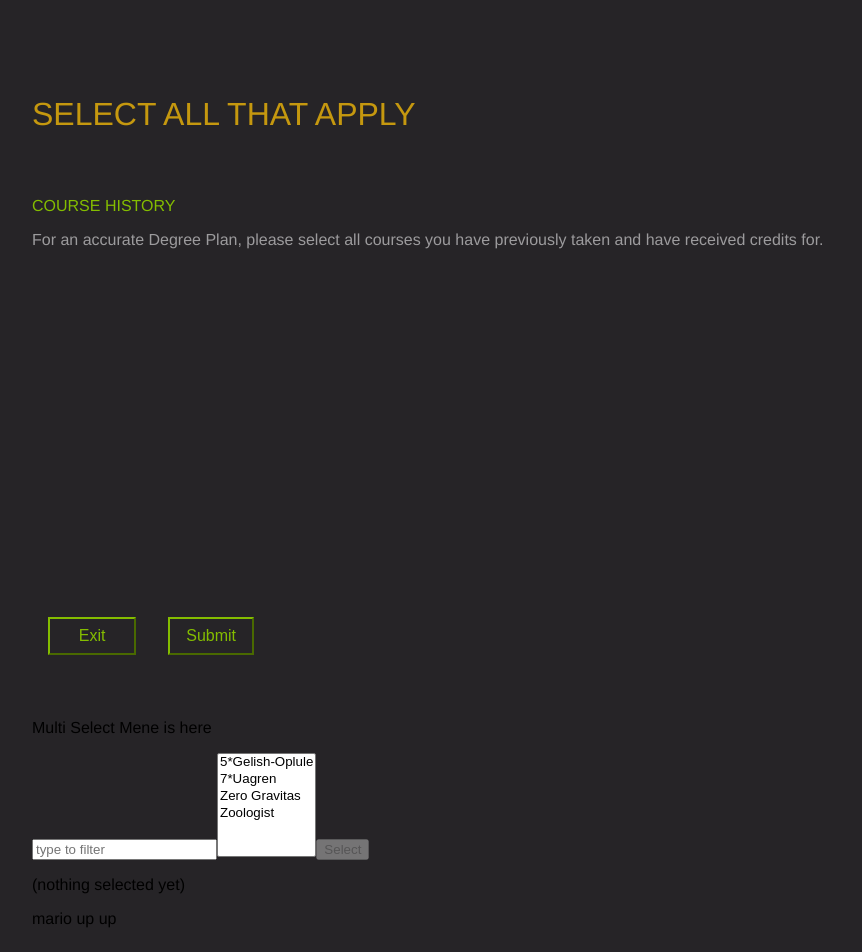
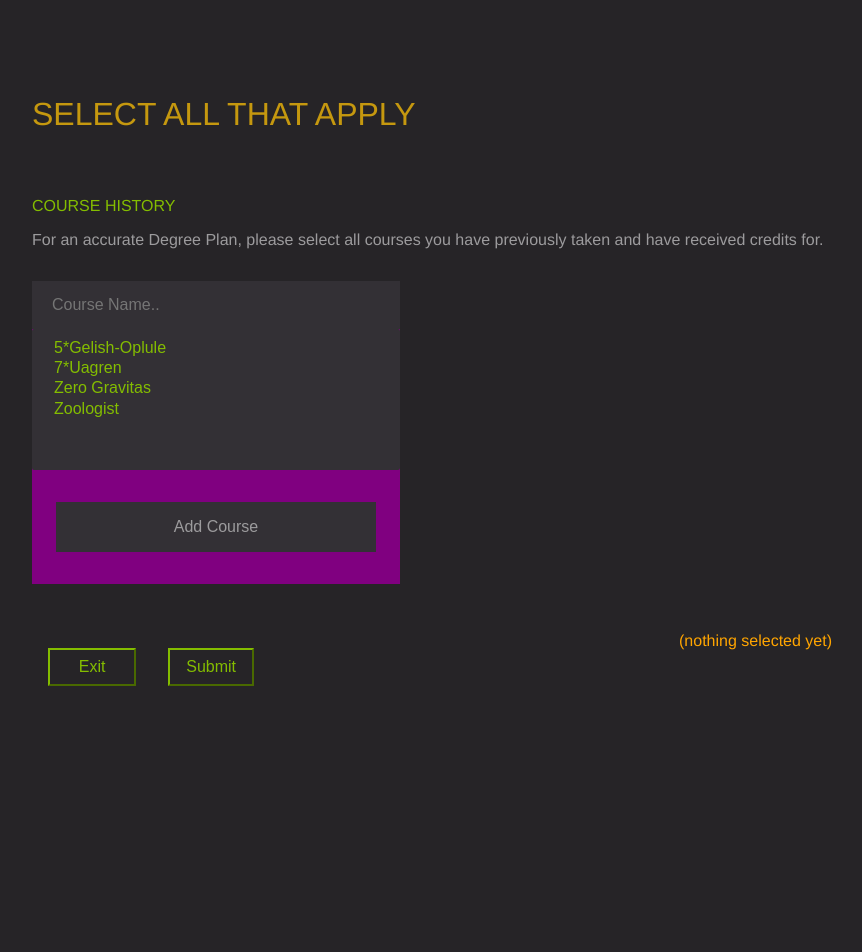
Before and after one commit to UBCO-COSC499-Winter-2018-Term-1-2/visual-course-planner, a React app in the folder client/: page /course-history in a window 1280 px wide. Shown: the top 952 px of the page, without its empty margins (32-894 px from the left). After the commit the page ends 800 px from the top, so only its background shows below. Built offline with nearby package versions, Linux system fonts and the light colour scheme.

Commit message:
updated files for the filterd multi select menu

```diff
--- a/client/package.json
+++ b/client/package.json
@@ -45,6 +45,7 @@
     "react-app-polyfill": "^0.1.3",
     "react-dev-utils": "^6.1.1",
     "react-dom": "^16.6.3",
+    "react-filtered-multiselect": "^0.5.1",
     "react-router-dom": "^4.3.1",
     "resolve": "1.8.1",
     "sass-loader": "7.1.0",
--- a/client/src/components/Input/input.js
+++ b/client/src/components/Input/input.js
@@ -31,12 +31,23 @@ const input = ( props ) => {
       value={props.value}
       onChange={props.changed} />;
     break;
+
   case ( 'textarea' ):
     inputElement = <textarea
       className={inputStyling.join(' ')}
       {...props.elementConfig}
       value={props.value}
       onChange={props.changed} />;
+    break;
+
+  case ( 'checkbox' ):
+    inputElement = <input
+      type="checkbox"
+      className={inputStyling.join(' ')}
+      {...props.elementConfig}
+      value={props.value}
+      onChange={props.changed} />;
+
     break;
 
   case ( 'list' ):
--- a/client/src/components/PreviousCourses/PreviousCourses.js
+++ b/client/src/components/PreviousCourses/PreviousCourses.js
@@ -3,7 +3,7 @@ import '../PreviousCourses/PreviousCourses.css';
 // import '../Login/LoginInterface.css';
 import { Link } from 'react-router-dom';
 // import Input from '../Input/input';
-import FilteredMultiSelect from '../PreviousCourses/multiSelectMenu.js';
+import FilteredMultiSelect from '../FilterMultiSelect/multiSelectMenu.js';
 
 // NOTES:
 // Must change form so every element is not required other than matching input element (ie. newpassword + renter New Password)
@@ -166,39 +166,42 @@ class previousCourses extends Component {
               you have previously taken and have received credits for.
               </p>
 
-              <ol className="course-list">
-                {/* {form}  */}
-              </ol>
+              {/* <ol className="course-list"> */}
+              {/* {form}  */}
+              {/* </ol> */}
+
+
+              <FilteredMultiSelect
+                onChange={this.handleSelectionChange}
+                options={CULTURE_SHIPS}
+                selectedOptions={selectedShips}
+                textProp="name"
+                valueProp="id"
+                buttonText="Add Course"
+                placeholder="Course Name.."
+                className="yoshi"
+              />
+              <div className="added-courses">
+                {selectedShips.length === 0 && <p>(nothing selected yet)</p>}
+                {selectedShips.length > 0 &&
+                <ul>
+                  {selectedShips.map((ship, i) =>
+                    <li className="taken-courses-added" key={ship.id}>
+                      {`${ship.name} `}
+                      <button type="button" onClick={() => this.handleDeselect(i)}>
+                      &times;
+                      </button>
+                    </li>)}
+                </ul>}
+              </div>
 
               <div className="btn-div">
                 <button className="exit-green-borderbtn"><Link to = "/main">Exit</Link></button>
                 <button className="green-borderbtn"><Link to = "/main">Submit</Link></button>
               </div>
 
-
-              <p>Multi Select Mene is here</p>
-              <FilteredMultiSelect
-                onChange={this.handleSelectionChange}
-                options={CULTURE_SHIPS}
-                selectedOptions={selectedShips}
-                textProp="name"
-                valueProp="id"
-              />
-              {selectedShips.length === 0 && <p>(nothing selected yet)</p>}
-              {selectedShips.length > 0 && <ul>
-                {selectedShips.map((ship, i) => <li key={ship.id}>
-                  {`${ship.name} `}
-                  <button type="button" onClick={() => this.handleDeselect(i)}>
-                   &times;
-                  </button>
-                </li>)}
-              </ul>}
-
-              <p>mario up up </p>
             </div>
             <div className="right-menu">
-
-
             </div>
           </div>
 
--- a/client/src/components/PreviousCourses/multiSelectMenu.js
+++ /dev/null
@@ -1,231 +0,0 @@
-import t from 'prop-types';
-import React, { Component } from 'react';
-
-function makeLookup(arr, prop) {
-  let lkup = {};
-  for (let i = 0, l = arr.length; i < l; i++) {
-    if (prop) {
-      lkup[arr[i][prop]] = true;
-    }
-    else {
-      lkup[arr[i]] = true;
-    }
-  }
-  return lkup;
-}
-
-function getItemsByProp(arr, prop, values) {
-  let items = [];
-  let found = 0;
-  let valuesLookup = makeLookup(values);
-  for (let i = 0, la = arr.length, lv = values.length;
-    i < la && found < lv;
-    i++) {
-    if (valuesLookup[arr[i][prop]]) {
-      items.push(arr[i]);
-      found++;
-    }
-  }
-  return items;
-}
-
-const DEFAULT_CLASS_NAMES = {
-  button: 'FilteredMultiSelect__button',
-  buttonActive: 'FilteredMultiSelect__button--active',
-  filter: 'FilteredMultiSelect__filter',
-  select: 'FilteredMultiSelect__select'
-};
-
-class FilteredMultiSelect extends Component {
-  static propTypes = {
-    onChange: t.func.isRequired,
-    options: t.array.isRequired,
-
-    buttonText: t.string,
-    className: t.string,
-    classNames: t.object,
-    defaultFilter: t.string,
-    disabled: t.bool,
-    placeholder: t.string,
-    selectedOptions: t.array,
-    showFilter: t.bool,
-    size: t.number,
-    textProp: t.string,
-    valueProp: t.string,
-  }
-
-  static defaultProps = {
-    buttonText: 'Select',
-    className: 'FilteredMultiSelect',
-    classNames: {},
-    defaultFilter: '',
-    disabled: false,
-    placeholder: 'type to filter',
-    selectedOptions: [],
-    showFilter: true,
-    size: 6,
-    textProp: 'text',
-    valueProp: 'value',
-  }
-
-  constructor(props) {
-    super(props);
-
-    let {defaultFilter, selectedOptions} = props;
-    this.state = {
-      // Filter text
-      filter: defaultFilter,
-      // Options which haven't been selected and match the filter text
-      filteredOptions: this._filterOptions(defaultFilter, selectedOptions),
-      // Values of <options> currently selected in the <select>
-      selectedValues: []
-    };
-  }
-
-  componentWillReceiveProps(nextProps) {
-    // Update visible options in response to options or selectedOptions
-    // changing. Also update selected values after the re-render completes, as
-    // one of the previously selected options may have been removed.
-    if (nextProps.options !== this.props.options ||
-        nextProps.selectedOptions !== this.props.selectedOptions ||
-        nextProps.options.length !== this.props.options.length ||
-        nextProps.selectedOptions.length !== this.props.selectedOptions.length) {
-      this.setState({
-        filteredOptions: this._filterOptions(this.state.filter,
-          nextProps.selectedOptions,
-          nextProps.options)
-      }, this._updateSelectedValues);
-    }
-  }
-
-  _getClassName(name, ...modifiers) {
-    let classNames = [this.props.classNames[name] || DEFAULT_CLASS_NAMES[name]];
-    for (let i = 0, l = modifiers.length; i < l; i++) {
-      if (modifiers[i]) {
-        classNames.push(this.props.classNames[modifiers[i]] || DEFAULT_CLASS_NAMES[modifiers[i]]);
-      }
-    }
-    return classNames.join(' ');
-  }
-
-  _filterOptions(filter, selectedOptions, options) {
-    if (typeof filter == 'undefined') {
-      filter = this.state.filter;
-    }
-    if (typeof selectedOptions == 'undefined') {
-      selectedOptions = this.props.selectedOptions;
-    }
-    if (typeof options == 'undefined') {
-      options = this.props.options;
-    }
-    filter = filter.toUpperCase();
-
-    let {textProp, valueProp} = this.props;
-    let selectedValueLookup = makeLookup(selectedOptions, valueProp);
-    let filteredOptions = [];
-
-    for (let i = 0, l = options.length; i < l; i++) {
-      if (!selectedValueLookup[options[i][valueProp]] &&
-          (!filter || options[i][textProp].toUpperCase().indexOf(filter) !== -1)) {
-        filteredOptions.push(options[i]);
-      }
-    }
-
-    return filteredOptions;
-  }
-
-  _selectRef = (select) => {
-    this._select = select;
-  }
-
-  _onFilterChange = (e) => {
-    let filter = e.target.value;
-    this.setState({
-      filter,
-      filteredOptions: this._filterOptions(filter)
-    }, this._updateSelectedValues);
-  }
-
-  _onFilterKeyPress = (e) => {
-    if (e.key === 'Enter') {
-      e.preventDefault();
-      if (this.state.filteredOptions.length === 1) {
-        let selectedOption = this.state.filteredOptions[0];
-        let selectedOptions = this.props.selectedOptions.concat([selectedOption]);
-        this.setState({filter: '', selectedValues: []}, () => {
-          this.props.onChange(selectedOptions);
-        });
-      }
-    }
-  }
-
-  _updateSelectedValues = (e) => {
-    let el = e ? e.target : this._select;
-    let selectedValues = [];
-    for (let i = 0, l = el.options.length; i < l; i++) {
-      if (el.options[i].selected) {
-        selectedValues.push(el.options[i].value);
-      }
-    }
-    // Always update if we were handling an event, otherwise only update if
-    // selectedValues has actually changed.
-    if (e || String(this.state.selectedValues) !== String(selectedValues)) {
-      this.setState({selectedValues});
-    }
-  }
-
-  /**
-   * Adds backing objects for the currently selected options to the selection
-   * and calls back with the new list.
-   */
-  _addSelectedToSelection = () => {
-    let selectedOptions =
-      this.props.selectedOptions.concat(getItemsByProp(this.state.filteredOptions,
-        this.props.valueProp,
-        this.state.selectedValues));
-    this.setState({selectedValues: []}, () => {
-      this.props.onChange(selectedOptions);
-    });
-  }
-
-  render() {
-    let {filter, filteredOptions, selectedValues} = this.state;
-    let {className, disabled, placeholder, showFilter, size, textProp, valueProp} = this.props;
-    let hasSelectedOptions = selectedValues.length > 0;
-
-
-    return (
-      <div className={className}>
-        {showFilter && <input
-          type="text"
-          className={this._getClassName('filter')}
-          placeholder={placeholder}
-          value={filter}
-          onChange={this._onFilterChange}
-          onKeyPress={this._onFilterKeyPress}
-          disabled={disabled}
-        />}
-        <select multiple
-          ref={this._selectRef}
-          className={this._getClassName('select')}
-          size={size}
-          value={selectedValues}
-          onChange={this._updateSelectedValues}
-          onDoubleClick={this._addSelectedToSelection}
-          disabled={disabled}>
-          {filteredOptions.map((option) => {
-            return <option key={option[valueProp]} value={option[valueProp]}>{option[textProp]}</option>;
-          })}
-        </select>
-        <button type="button"
-          className={this._getClassName('button', hasSelectedOptions && 'buttonActive')}
-          disabled={!hasSelectedOptions}
-          onClick={this._addSelectedToSelection}>
-          {this.props.buttonText}
-        </button>
-      </div>
-    );
-  }
-}
-
-export default FilteredMultiSelect;
```
Also changed, not shown: client/src/components/PreviousCourses/PreviousCourses.css (line endings or trailing spaces), 1 other file (tests, documents, lock files or other folders).
